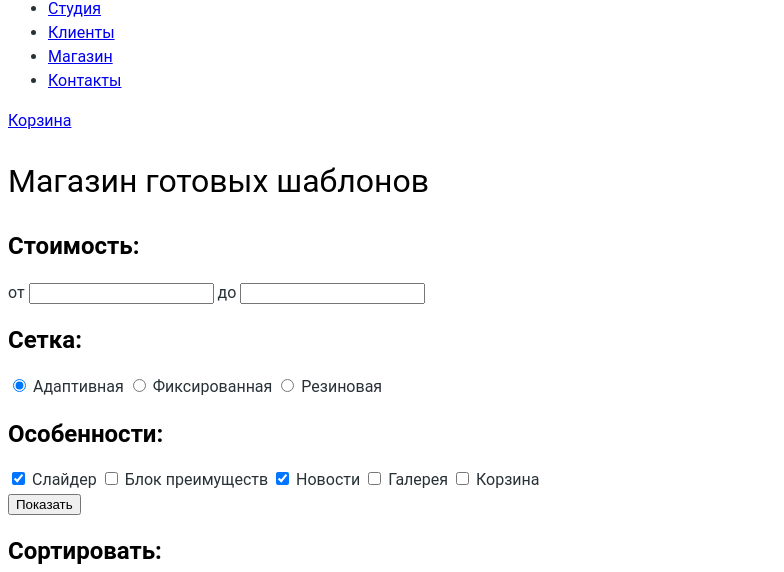
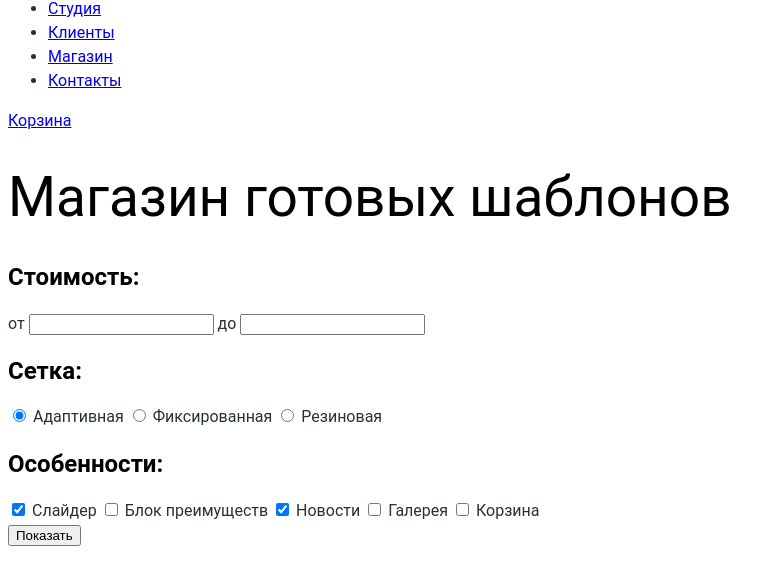
Before and after one commit to demidemid/201223-nerds, a plain HTML site: page catalog.html in a window 1280 px wide. Shown: the part 51-623 px from the top of the page, without its empty margins (0-784 px from the left). Drawn offline with Linux system fonts and the light colour scheme.

Commit message:
подключил стили

```diff
--- a/css/style.css
+++ b/css/style.css
@@ -1,20 +1,20 @@
 body {
   font-family: "Roboto";
-  font-size: 16;
+  font-size: 16px;
   line-height: 24px;
   color: #283136;
   font-weight: normal;
 }
 
 h1 {
-  font-size: 55;
+  font-size: 55px;
   line-height: 55px;
   color: #000000;
   font-weight: normal;
 }
 
 h2 {
-  font-size: 24;
+  font-size: 24px;
   line-height: 30px;
   color: #000000;
   font-weight: bold;
```
